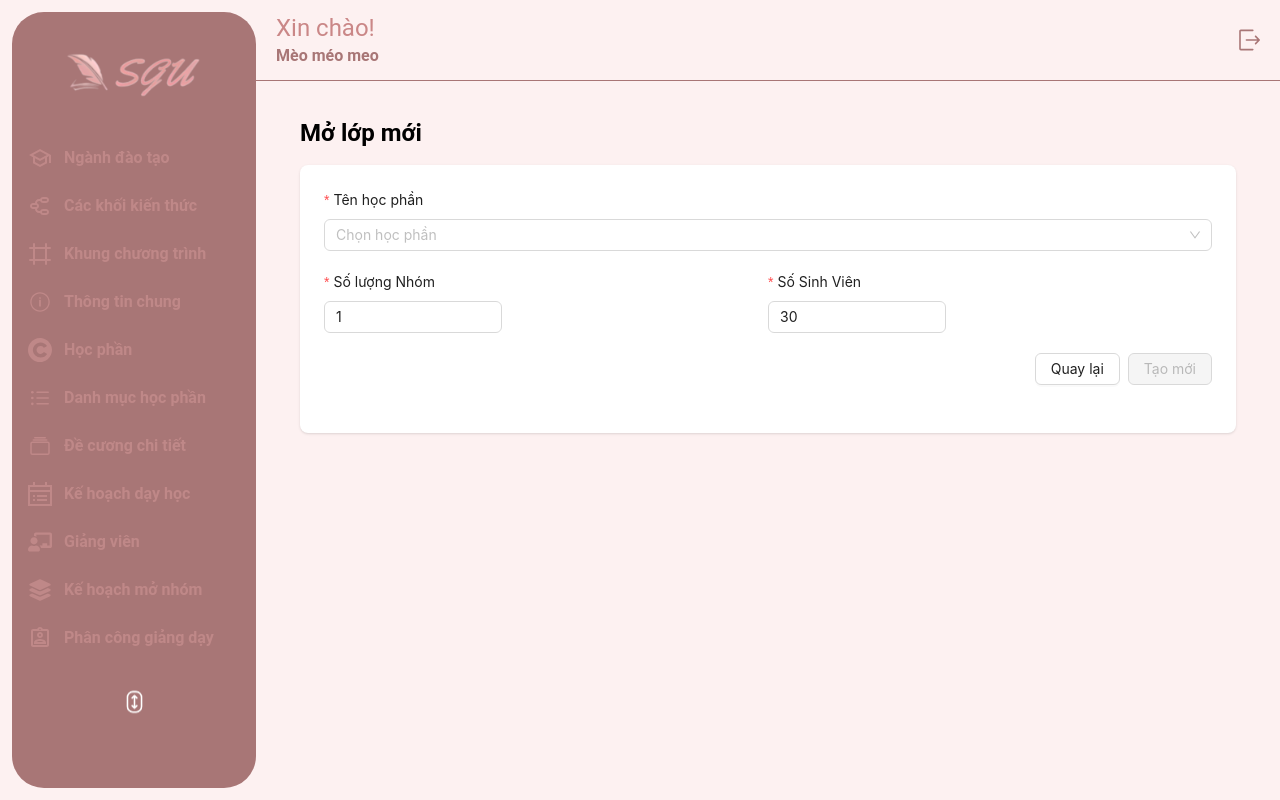
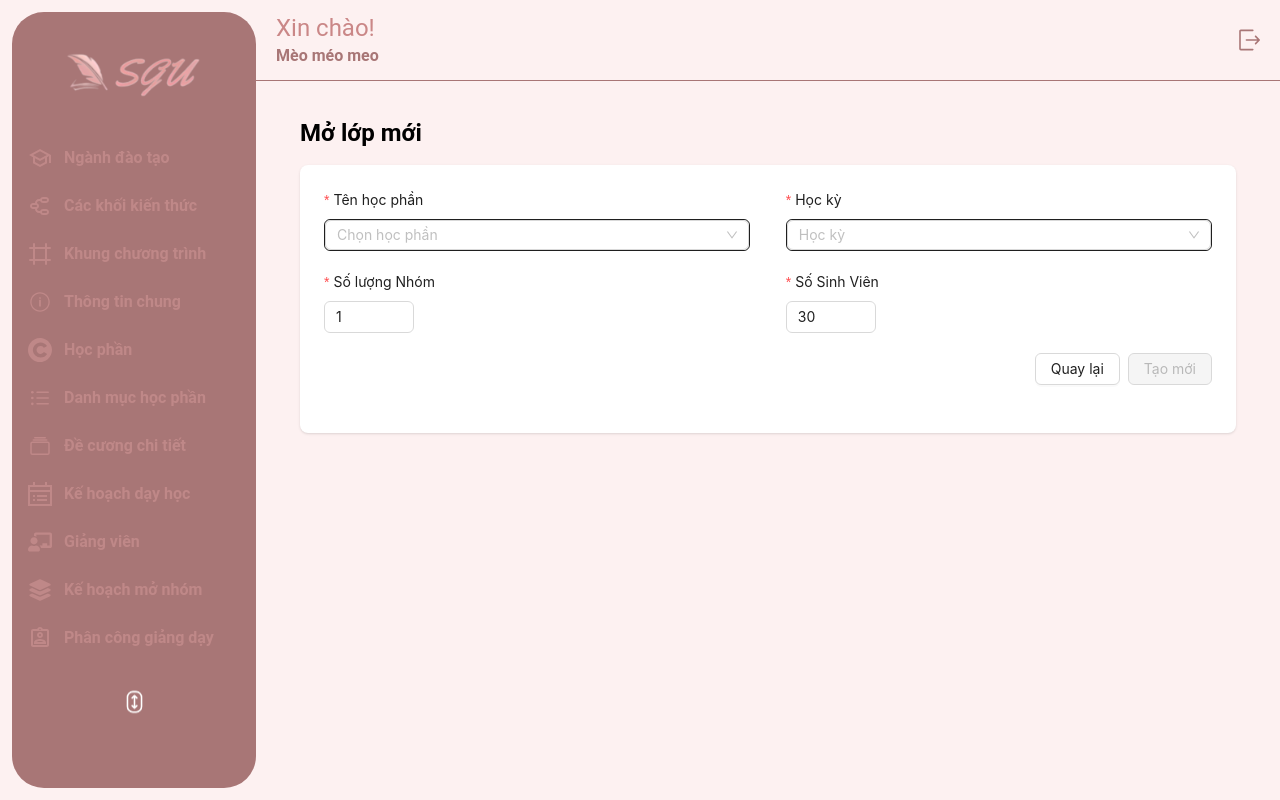
Before and after one commit to angsongji/CTDT, a React (Vite) app in the folder frontend/: page /admin/group-opening-plan/create in a window 1280 px wide. Built offline with nearby package versions, Linux system fonts and the light colour scheme.

Commit message:
sua lai giao dien createGroupOpeningPlan

```diff
--- a/frontend/src/pages/admin/CreateGroupOpeningPlan.jsx
+++ b/frontend/src/pages/admin/CreateGroupOpeningPlan.jsx
@@ -12,10 +12,11 @@ function CreateGroupOpeningPlan() {
         console.log('data:', values);
     };
 
-    // Monitor field changes to enable/disable the submit button
+
     const handleFieldChange = () => {
-        const nameField = form.getFieldValue("name");
-        setSubmittable(!!nameField); // Enable button if the name field is selected
+        const nameField = form.getFieldValue("courseName");
+        const semesterField = form.getFieldValue("semester");
+        setSubmittable(!!nameField && !!semesterField);
     };
 
     const courses = [
@@ -24,6 +25,14 @@ function CreateGroupOpeningPlan() {
         { value: 'kinh_te_vi_mo', label: 'Kinh tế vĩ mô' },
         { value: 'quan_tri_doanh_nghiep', label: 'Quản trị doanh nghiệp' },
         { value: 'mang_may_tinh', label: 'Mạng máy tính' },
+    ];
+
+    const semester = [
+        { value: '1', label: '1' },
+        { value: '2', label: '2' },
+        { value: '3', label: '3' },
+        { value: '4', label: '4' },
+        { value: '5', label: '5' },
     ];
 
     return (
@@ -38,16 +47,17 @@ function CreateGroupOpeningPlan() {
                         autoComplete="off"
                         onFinish={onFinish}
                     >
-
+                        <div className="flex space-x-6 justify-between w-full">
                             <Form.Item
-                            style={{ marginBottom: '20px' }}
-                            name="name"
+                                style={{ marginBottom: '20px', width: '48%' }}
+                                name="courseName"
                                 label="Tên học phần"
                                 rules={[{ required: true, message: 'Tên học phần là bắt buộc!' }]}
                             >
                                 <Select
                                     placeholder="Chọn học phần"
                                     onChange={handleFieldChange}
+                                    className="border rounded-md py-2 px-4 focus:ring-2 focus:ring-blue-500"
                                 >
                                     {courses.map(course => (
                                         <Select.Option key={course.value} value={course.value}>
@@ -57,33 +67,68 @@ function CreateGroupOpeningPlan() {
                                 </Select>
                             </Form.Item>
 
-                        <div className='flex space-between w-full'>
                             <Form.Item
-                                style={{ marginBottom: '20px', width:'50%' }}
+                                style={{ marginBottom: '20px', width: '48%' }}
+                                name="semester"
+                                label="Học kỳ"
+                                rules={[{ required: true, message: 'Học kỳ là bắt buộc!' }]}
+                            >
+                                <Select
+                                    placeholder="Học kỳ"
+                                    className="border rounded-md py-2 px-4 focus:ring-2 focus:ring-blue-500"
+                                >
+                                    {semester.map(semester => (
+                                        <Select.Option key={semester.value} value={semester.value}>
+                                            {semester.label}
+                                        </Select.Option>
+                                    ))}
+                                </Select>
+                            </Form.Item>
+                        </div>
+
+                        <div className="flex space-x-6 justify-between w-full">
+                            <Form.Item
+                                style={{ marginBottom: '20px', width: '48%' }}
                                 name="NumberOfGroups"
                                 label="Số lượng Nhóm"
                                 rules={[{ required: true, message: 'Số lượng Nhóm là bắt buộc!' }]}
                             >
-                                <InputNumber min={1} max={10} defaultValue={1} style={{ width: '40%' }} />
+                                <InputNumber
+                                    min={1}
+                                    max={10}
+                                    defaultValue={1}
+                                    className="border rounded-md py-2 px-4 focus:ring-2 focus:ring-blue-500"
+                                />
                             </Form.Item>
 
                             <Form.Item
-                                style={{ marginBottom: '20px', width:'50%' }}
+                                style={{ marginBottom: '20px', width: '48%' }}
                                 name="NumberOfStudents"
                                 label="Số Sinh Viên"
                                 rules={[{ required: true, message: 'Số Sinh Viên là bắt buộc!' }]}
                             >
-                                <InputNumber min={30} max={1000} defaultValue={30} style={{ width: '40%' }} />
+                                <InputNumber
+                                    min={30}
+                                    max={1000}
+                                    defaultValue={30}
+                                    className="border rounded-md py-2 px-4 focus:ring-2 focus:ring-blue-500"
+                                />
                             </Form.Item>
                         </div>
 
                         <Form.Item>
                             <Space className="flex justify-end w-full">
-                                <Button onClick={() => navigate(-1)}>Quay lại</Button>
+                                <Button
+                                    onClick={() => navigate(-1)}
+                                    className="bg-gray-200 hover:bg-gray-300 text-gray-800"
+                                >
+                                    Quay lại
+                                </Button>
                                 <Button
                                     type="primary"
                                     htmlType="submit"
                                     disabled={!submittable}
+                                    className="bg-blue-600 hover:bg-blue-700 text-white"
                                 >
                                     Tạo mới
                                 </Button>
@@ -92,6 +137,7 @@ function CreateGroupOpeningPlan() {
                     </Form>
                 </div>
             </div>
+
         </>
     )
 }
--- a/frontend/src/pages/admin/TeachingAssignment.jsx
+++ b/frontend/src/pages/admin/TeachingAssignment.jsx
@@ -210,8 +210,7 @@ const TeachingAssignment = () => {
   ];
 
   const handleEdit = (key) => {
-    console.log('Edit clicked for key:', key);
-    // Xử lý logic sửa ở đây
+    console.log('Edit:', key);
   };
 
   return (
```
Lines whose indentation alone changed are shown as unchanged.
